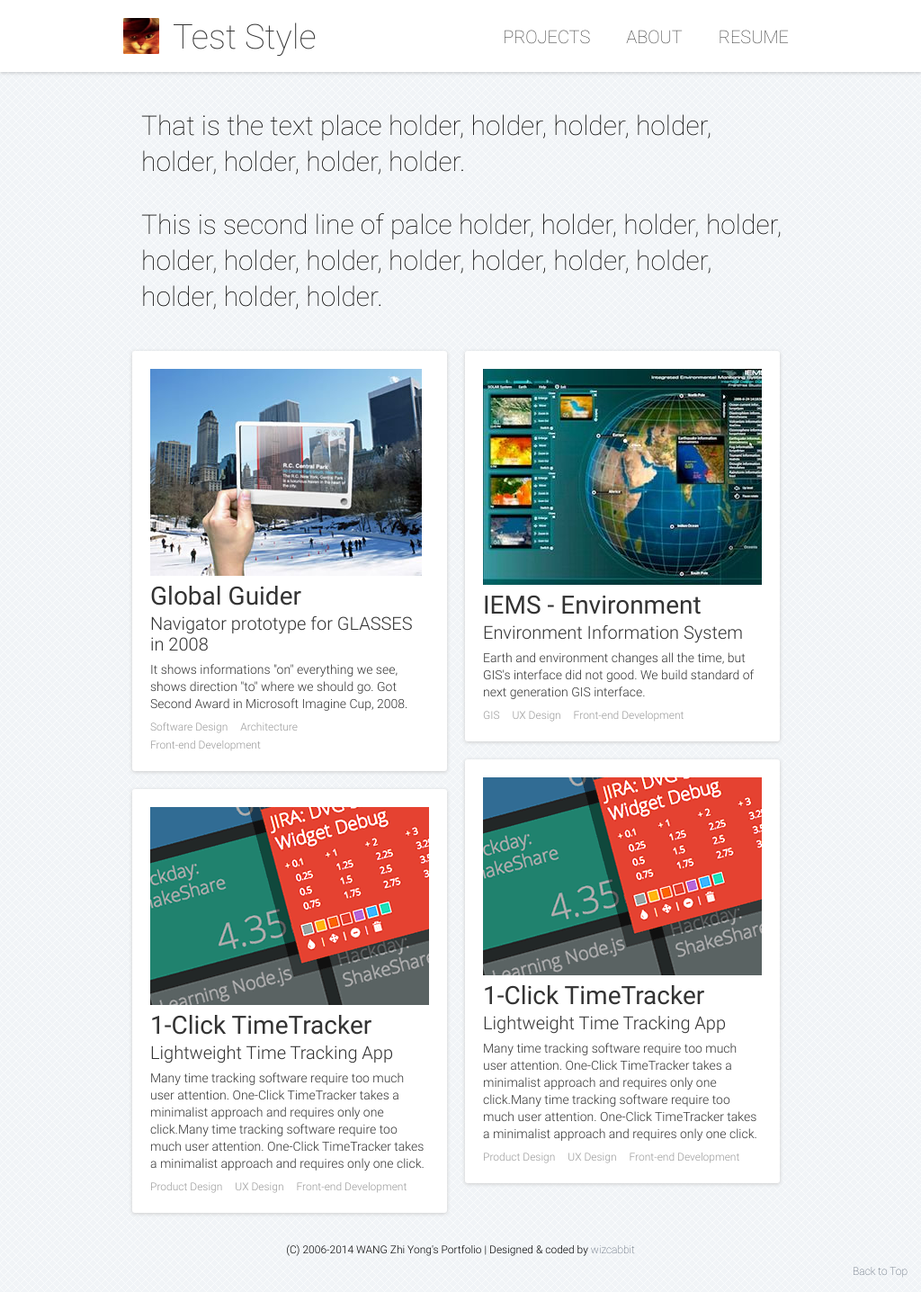
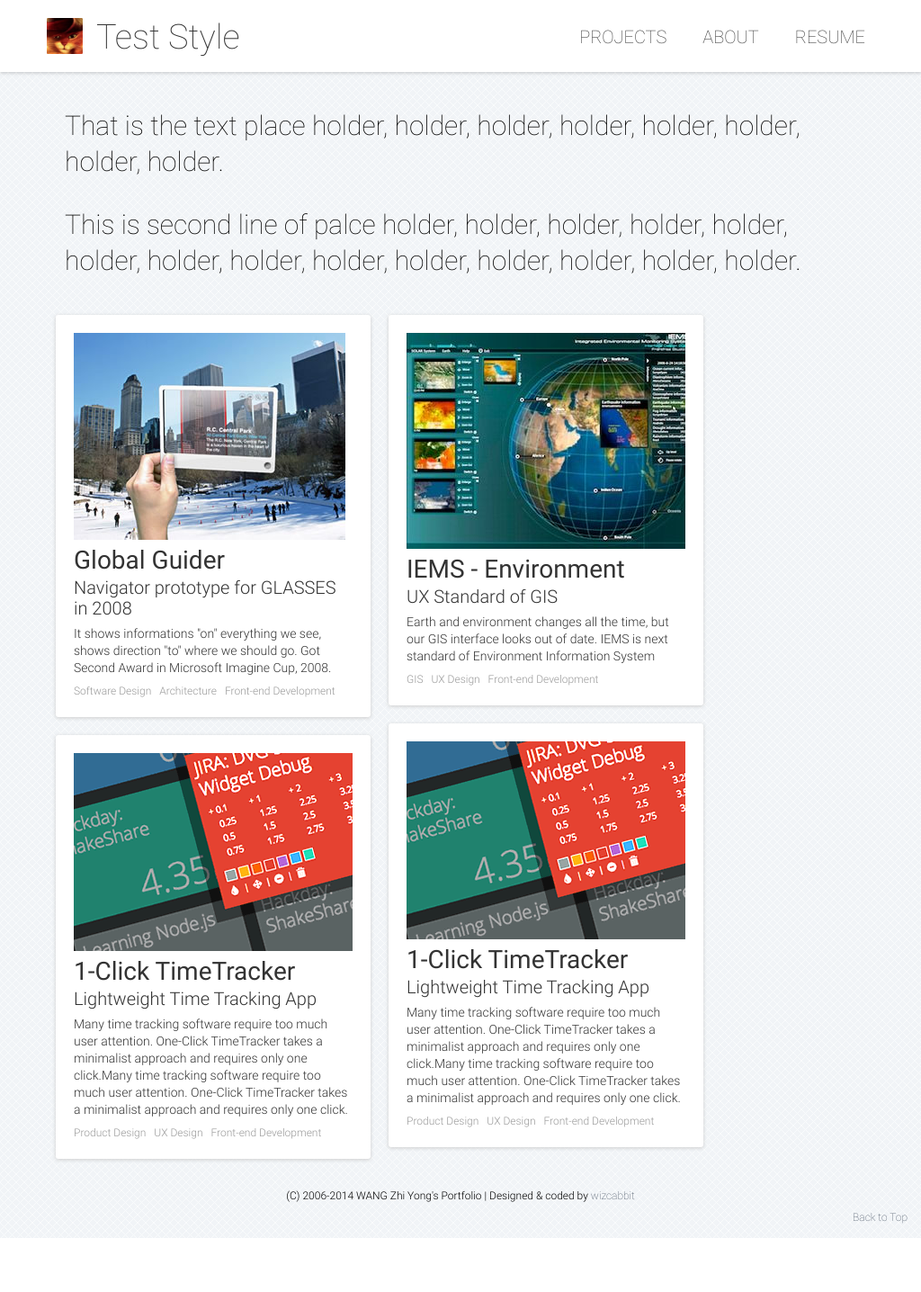
Before and after one commit to wizcabbit/cabbit.me, a PHP site: page / in a window 1024 px wide. Shown: the whole page at 90% size. After the commit the page ends 1376 px from the top, so only its background shows below. Run offline with PHP 8.4, Linux system fonts and the light colour scheme.

Commit message:
[cabbit.me]Modify little styles.

```diff
--- a/index.html
+++ b/index.html
@@ -65,9 +65,9 @@
     <a href="projects/08-iems.html">
       <img src="images/proj_08_title.jpg">
       <h2>IEMS - Environment</h2>
-      <h3>Environment Information System</h3>
+      <h3>UX Standard of GIS</h3>
     </a>
-    <p>Earth and environment changes all the time, but GIS's interface did not good. We build standard of next generation GIS interface.</p>
+    <p>Earth and environment changes all the time, but our GIS interface looks out of date. IEMS is next standard of Environment Information System</p>
     <div class="proj-skills">
       <a>GIS</a>
       <a>UX Design</a>
--- a/projects/09-global-guider.html
+++ b/projects/09-global-guider.html
@@ -97,7 +97,7 @@
               <p>We designed and built Global Guider, it knows WHAT You Are Looking At, shows the name and other informations "ON" them directly. That is the most effective way, to navigate, to explore and to "surf" the city.</p>
               <div>
                 <img class="proj-09-solution" src="../images/proj_09_solution.jpg" alt="Global Guider solution">
-                <video preload="auto" width="384" height="240" poster="../images/proj_09_solution_poster.jpg" style="margin-left: 5px;">
+                <video preload="auto" width="384" height="240" poster="../images/proj_09_solution_poster.jpg">
                  <source src="../medias/proj_09_solution.mp4" type='video/mp4' />
                 </video>
               </div>
--- a/styles/common.css
+++ b/styles/common.css
@@ -204,7 +204,13 @@ ul {
 
   #header {
     width: 1120px; } }
-@media screen and (max-width: 1140px) and (min-width: 770px) {
+@media screen and (max-width: 1140px) and (min-width: 950px) {
+  #main-wrapper {
+    width: 920px; }
+
+  #header {
+    width: 920px; } }
+@media screen and (max-width: 950px) and (min-width: 770px) {
   #main-wrapper {
     width: 750px; }
 
--- a/styles/index.css
+++ b/styles/index.css
@@ -58,7 +58,7 @@
   display: inline-block;
   font-weight: lighter;
   margin-top: 5px;
-  margin-right: 10px;
+  margin-right: 5px;
   padding-bottom: 2px;
   border-bottom: 1px solid;
   border-color: white;
--- a/styles/project.css
+++ b/styles/project.css
@@ -122,6 +122,7 @@
 img.proj-09-solution {
   width: 250px !important;
   height: 240px;
+  margin-right: 5px;
 }
 
 #proj-09-theory-container {
```
